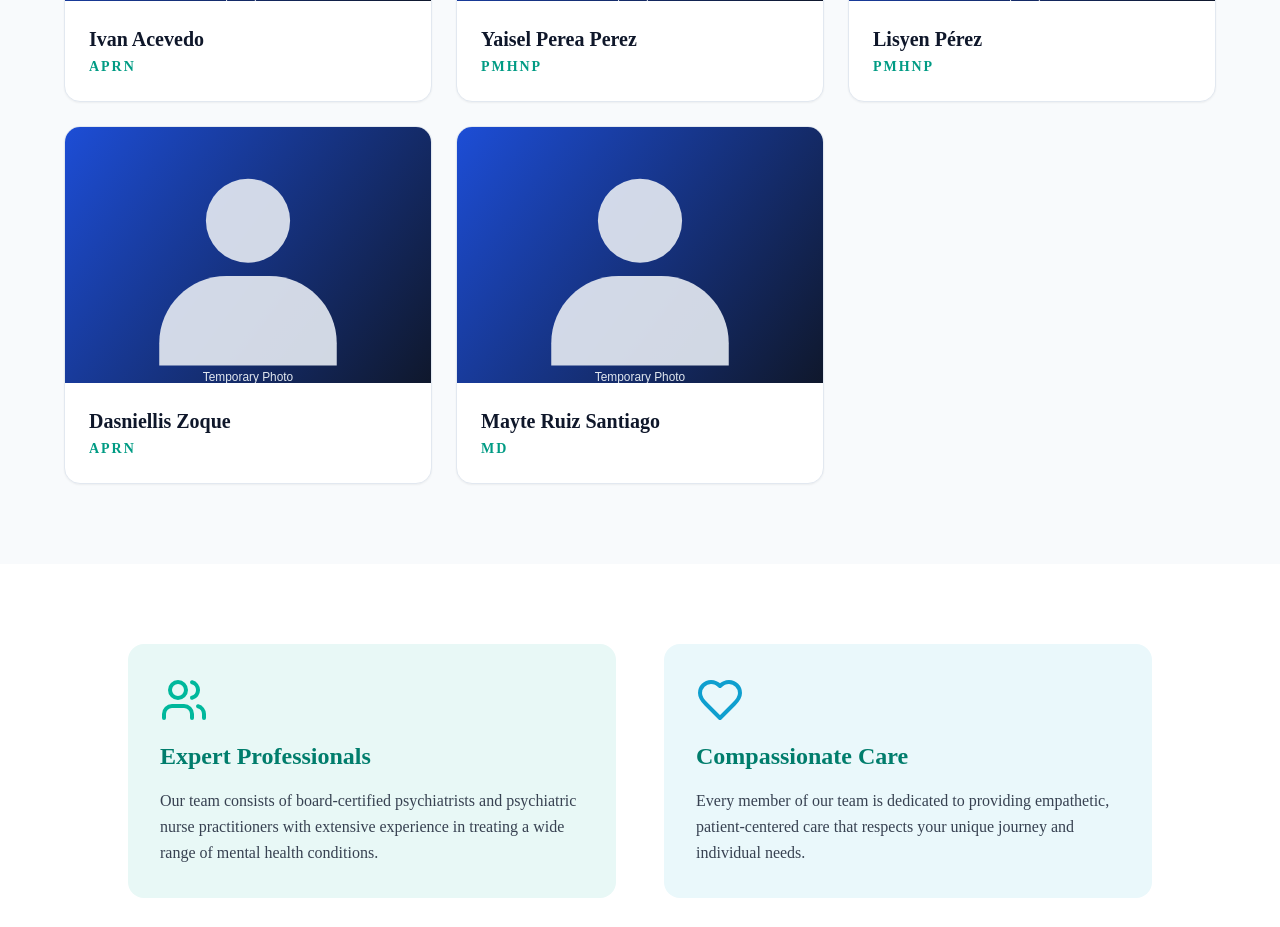
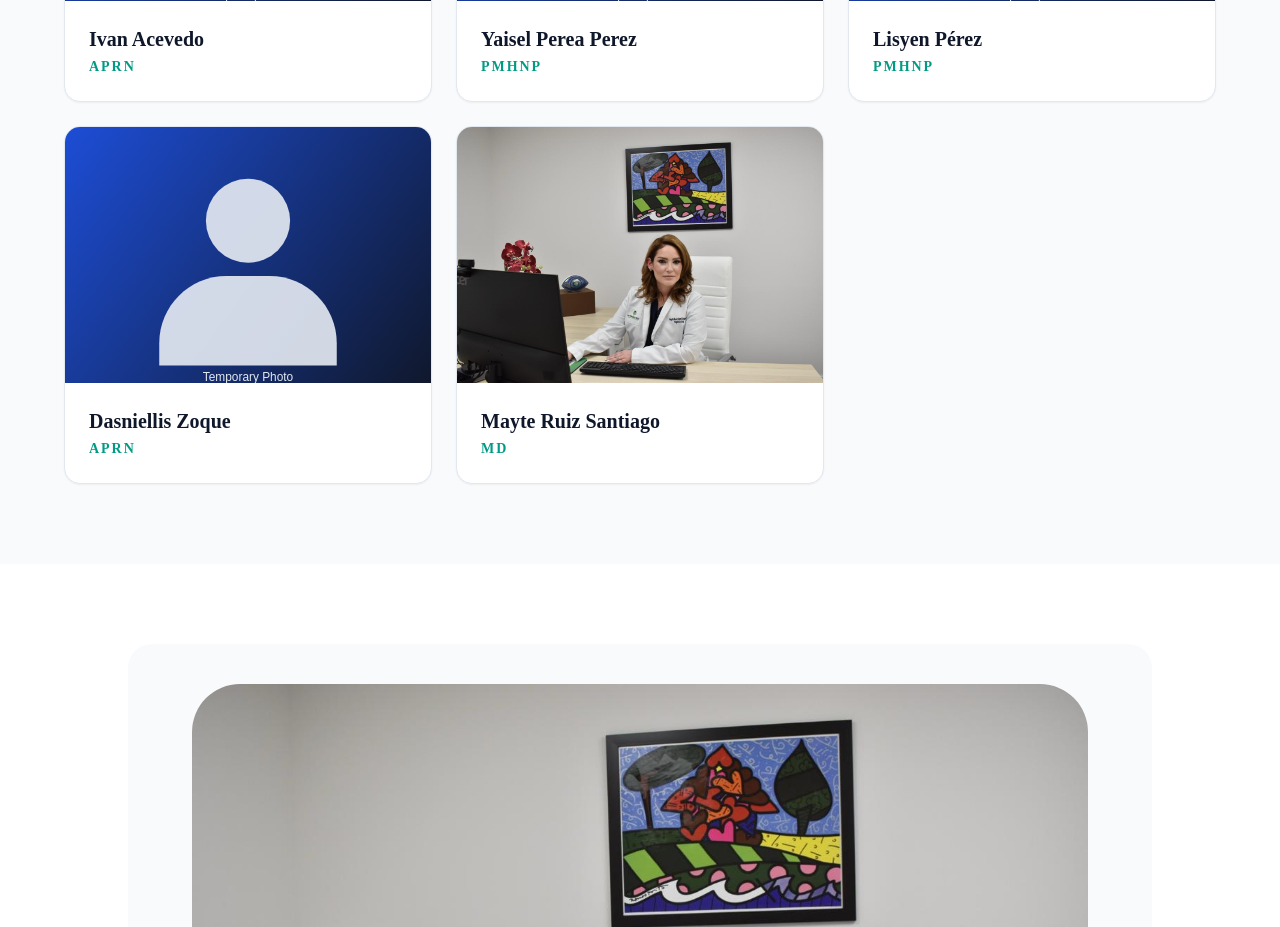
Before and after one commit to rolandoto/integrated-healthcare-2, a Next.js app: page /our-team in a window 1280 px wide. Shown: the part 860-1787 px from the top of the page. Built offline with nearby package versions, Linux system fonts and the light colour scheme.

Commit message:
Add detailed Mayte Ruiz Santiago profile to Our Team

```diff
--- a/app/our-team/page.tsx
+++ b/app/our-team/page.tsx
@@ -7,7 +7,12 @@ const teamMembers = [
   { name: 'Yaisel Perea Perez', credentials: 'PMHNP' },
   { name: 'Lisyen Pérez', credentials: 'PMHNP' },
   { name: 'Dasniellis Zoque', credentials: 'APRN' },
-  { name: 'Mayte Ruiz Santiago', credentials: 'MD' },
+  {
+    name: 'Mayte Ruiz Santiago',
+    credentials: 'MD',
+    image: '/image/WhatsApp Image 2026-02-24 at 8.00.23 PM.jpeg',
+    alt: 'Dr. Mayte Ruiz Santiago seated in her office.',
+  },
 ];
 
 export default function OurTeamPage() {
@@ -29,7 +34,12 @@ export default function OurTeamPage() {
               {teamMembers.map((member) => (
                 <article key={member.name} className="overflow-hidden rounded-2xl border border-slate-200 bg-white shadow-sm">
                   <div className="relative h-64 w-full">
-                    <Image src="/image/team-placeholder.svg" alt={`Temporary profile photo for ${member.name}`} fill className="object-cover" />
+                    <Image
+                      src={member.image ?? '/image/team-placeholder.svg'}
+                      alt={member.alt ?? `Temporary profile photo for ${member.name}`}
+                      fill
+                      className="object-cover"
+                    />
                   </div>
                   <div className="p-6">
                     <h3 className="text-xl font-semibold text-slate-900">{member.name}</h3>
@@ -38,6 +48,45 @@ export default function OurTeamPage() {
                 </article>
               ))}
             </div>
+          </div>
+        </div>
+      </section>
+
+      <section className="bg-white py-20">
+        <div className="container mx-auto px-4">
+          <div className="mx-auto max-w-5xl">
+            <article className="rounded-3xl bg-slate-50 p-6 md:p-10 text-center">
+              <div className="mx-auto mb-8 w-full max-w-4xl overflow-hidden rounded-[3rem]">
+                <Image
+                  src="/image/WhatsApp Image 2026-02-24 at 8.00.23 PM.jpeg"
+                  alt="Dr. Mayte Ruiz Santiago in consultation office"
+                  width={1152}
+                  height={768}
+                  className="h-auto w-full object-cover"
+                />
+              </div>
+
+              <h3 className="font-display text-4xl font-bold uppercase tracking-wide text-stone-500">MAYTE RUIZ SANTIAGO, MD</h3>
+              <p className="mx-auto mt-8 max-w-4xl text-3xl leading-relaxed text-slate-600">
+                Dr. Mayte Ruiz Santiago is a highly experienced, Board Certified psychiatrist based in Miami, FL, with a deep commitment to
+                clinical research and patient care. She earned her medical degree from the Instituto Superior de Ciencias Médicas de la Habana
+                in 2012 and has since gained extensive expertise in the treatment of mental health disorders, including:
+              </p>
+
+              <ul className="mt-8 space-y-2 text-4xl font-bold leading-tight text-slate-700">
+                <li>Bipolar Disorder</li>
+                <li>Obsessive-Compulsive Disorder (OCD)</li>
+                <li>Schizophrenia</li>
+                <li>ADHD (Predominantly Inattentive Type)</li>
+              </ul>
+
+              <p className="mx-auto mt-8 max-w-5xl text-3xl leading-relaxed text-slate-600">
+                Dr. Ruiz Santiago also has a strong focus on geriatric psychiatry, ensuring comprehensive care for aging populations dealing
+                with complex mental health challenges. As the Principal Investigator at Magnum Medical Research, she leads our clinical trials
+                with precision, integrity, and a patient-first approach, ensuring that every study meets the highest ethical and regulatory
+                standards.
+              </p>
+            </article>
           </div>
         </div>
       </section>
```
